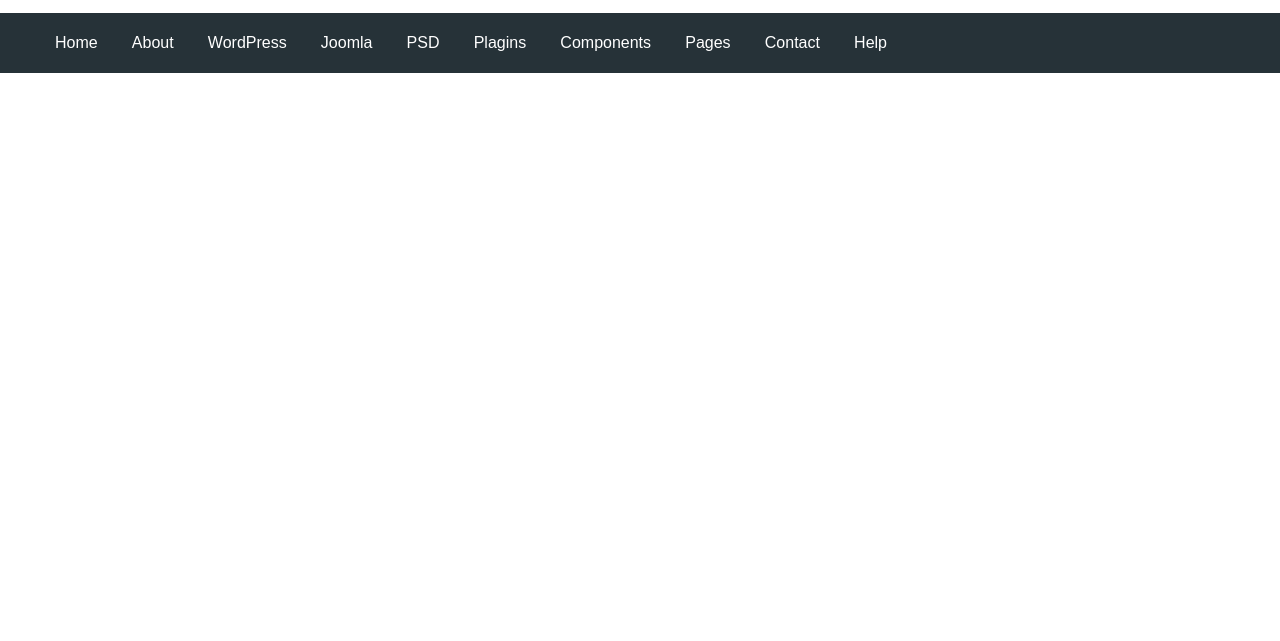
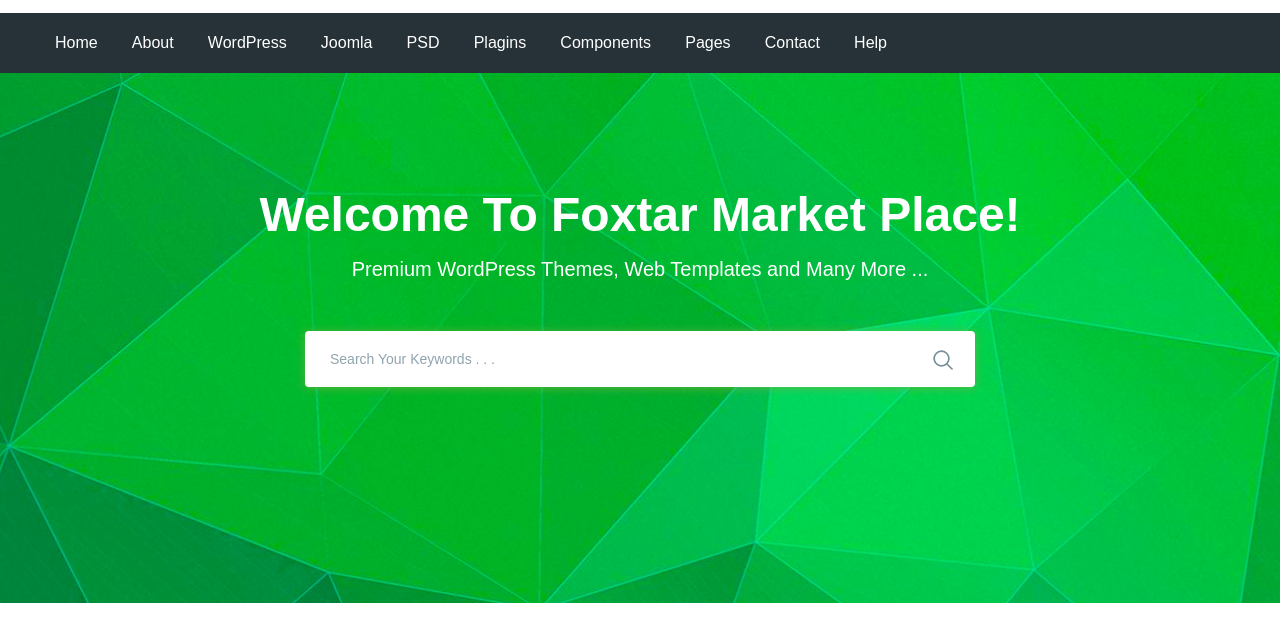
Before and after one commit to EvgeniiLapotko/moderno, a website: page app/index.html in a window 1280 px wide. Shown: the part 77-718 px from the top of the page. Drawn offline with nearby package versions, Linux system fonts and the light colour scheme; files that its build step writes are made by us from their sources.

Commit message:
added search

```diff
--- a/app/index.html
+++ b/app/index.html
@@ -95,6 +95,28 @@
         </div>
     </header>
 
+    <section class="search" style="background-image: url('img/search/bg2.jpg');">
+        <div class="container">
+            <div class="search__inner">
+                <div class="search__inner-title">
+                    Welcome To Foxtar Market Place!
+                </div>
+                <div class="search__inner-text">
+                    Premium WordPress Themes, Web Templates and Many More ...
+                </div>
+                <div class="search__inner-form">
+                    <form action="">
+                        <input type="text" placeholder="Search Your Keywords . . ." required>
+                        <button type="submit">
+                            <img src="img/search/icon-search.png" alt="">
+                        </button>
+                    </form>
+                </div>
+            </div>
+
+        </div>
+    </section>
+
 
 
 
--- a/app/scss/style.scss
+++ b/app/scss/style.scss
@@ -58,3 +58,58 @@
         }
     }
 }
+
+
+.search{
+    min-height: 530px;
+	background-position: center;
+	background-size: cover;
+	background-repeat: no-repeat;
+}
+
+.search__inner{
+    text-align: center;
+    color: #fff;
+    padding-top: 130px;
+    padding-bottom: 80px;
+    &-title{
+        font-size: 48px;
+        margin-bottom: 30px;
+        font-weight: 700;
+    }
+    &-text{
+        font-size: 20px;
+        font-weight: 500;
+        margin-bottom: 50px;
+    }
+    &-form{
+        max-width: 670px;
+        margin: 0 auto;
+        position: relative;
+        input{
+            display: block;
+            width: 100%;
+            box-shadow: 0px 1px 10px 0px rgba(124, 178, 64, 0.75);
+            border-radius: 4px;
+            height: 56px;
+            border: none;
+            font-size: 14px;
+            font-weight: 500;
+            padding-left: 25px;
+            padding-right: 60px;
+
+            &::placeholder{
+                color: #90a4ae;
+                font-weight: 500;
+            }
+        }
+        button{
+            position: absolute;
+            border: none;
+            background-color: transparent;
+            right: 16px;
+            top: 18px;
+        }
+    }
+
+}
--- a/gulpfile.js
+++ b/gulpfile.js
@@ -10,7 +10,7 @@
 
 gulp.task('sass', function () {
     return gulp.src('app/scss/**/*.scss')
-        .pipe(sass({ outputStyle: 'compressed' }))
+        .pipe(sass({ outputStyle: 'expanded' }))
         .pipe(rename({ suffix: '.min' }))
         .pipe(autoprefixer({
             overrideBrowsersList: 'last 8 versions'
```
Also changed, not shown: app/img/search/bg2.jpg (added), app/img/search/icon-search.png (added).
